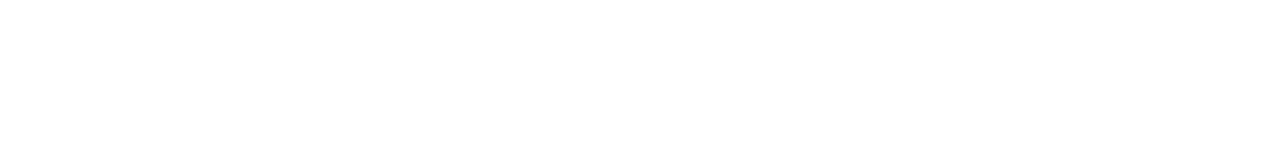
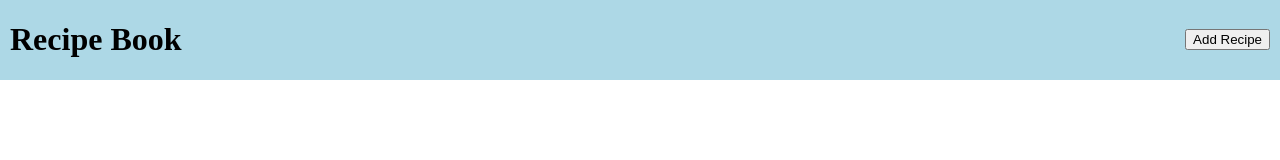
Before and after one commit to johng2023/RecipeBook, a plain HTML site: page index.html in a window 1280 px wide. Drawn offline with Linux system fonts and the light colour scheme.

Commit message:
got header done

```diff
--- a/index.html
+++ b/index.html
@@ -8,8 +8,21 @@
     <script src="script.js" defer></script>
 </head>
 <body>
-    <div class="container">
-
-    </div>
+    <header>
+        <div class="container">
+            <div class="title">
+                <h1>Recipe Book</h1>
+                <div class="addButton">
+                    <button id="addRecipe">Add Recipe</button>
+                </div>
+            </div>
+        </div>
+    </header>
+    <main>
+        <!-- Main content goes here -->
+    </main>
+    <footer>
+        <!-- Footer content goes here -->
+    </footer>
 </body>
 </html>
--- a/style.css
+++ b/style.css
@@ -1,3 +1,15 @@
 body {
+    background-color: white;
+    margin: auto;
 
 }
+
+.title {
+    background-color: lightblue;
+    display: flex;
+    align-items: center;
+    justify-content: space-between;
+    padding: 0 10px;
+    position: sticky;
+    margin: 0;
+}
```
